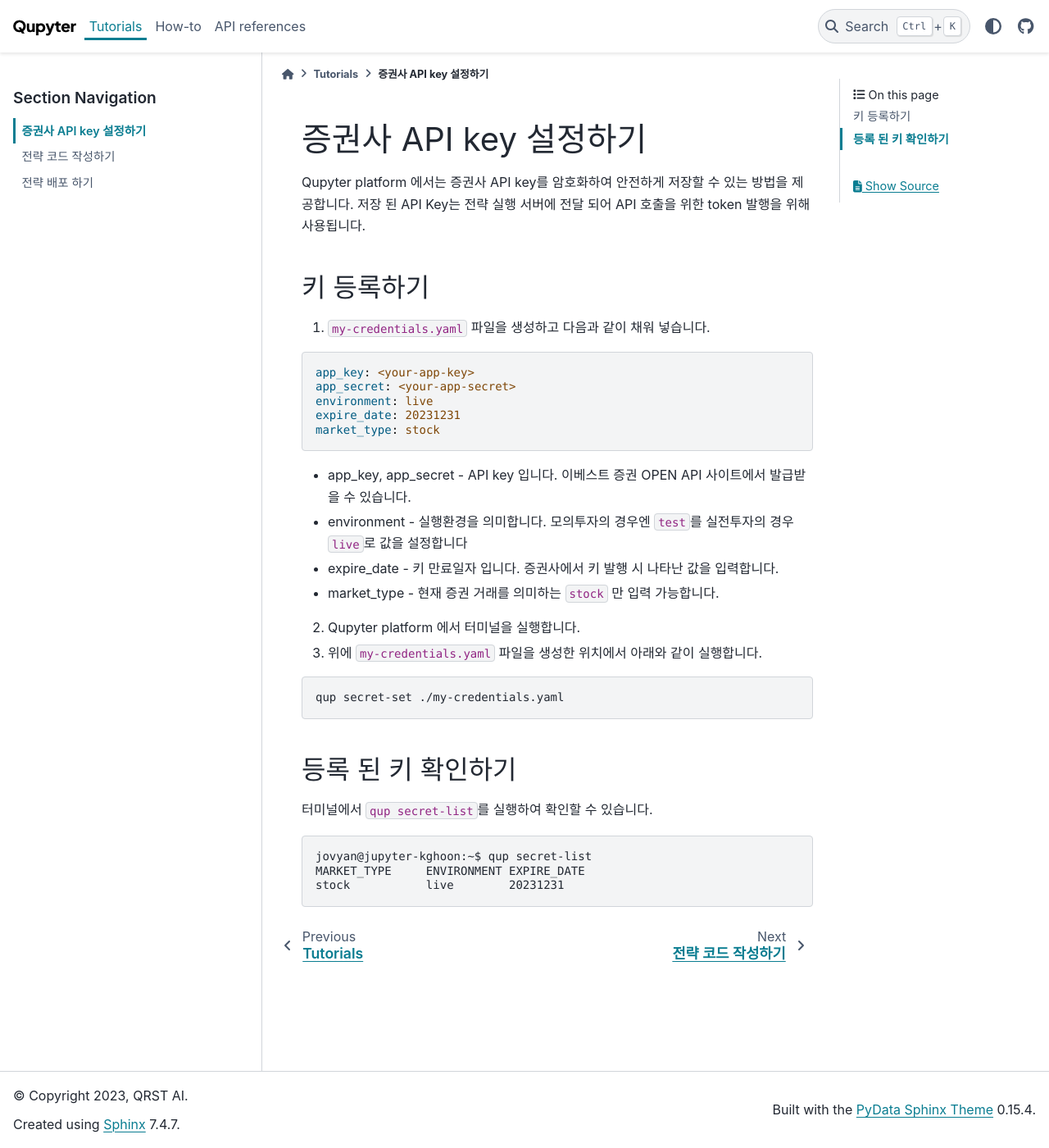
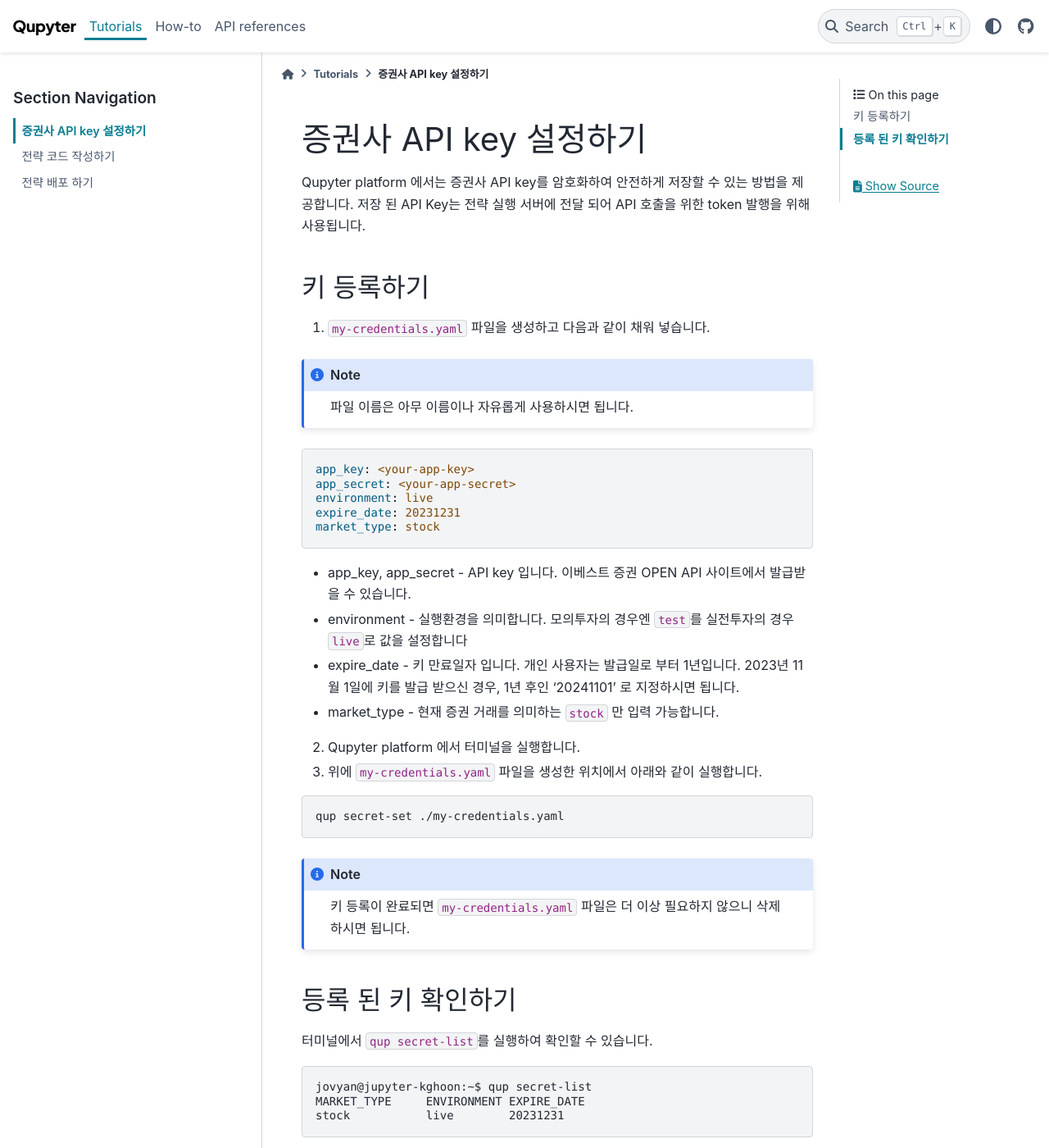
Before and after one commit to qrstai/qupyter, a Sphinx documentation site: the page built from docs/source/tutorials/credentials.md, in a window 1280 px wide and 1400 px high. Shown: the whole window at 82% size. Built offline with Sphinx 7.4.7 and the PyData theme 0.15.4, drawn with Linux system fonts in a browser that asks for light colours.

Commit message:
docs: 키 관리 문서 수정

````diff
--- a/docs/source/tutorials/credentials.md
+++ b/docs/source/tutorials/credentials.md
@@ -7,6 +7,10 @@ Qupyter platform 에서는 증권사 API key를 암호화하여 안전하게 저
 ## 키 등록하기
 
 1. `my-credentials.yaml` 파일을 생성하고 다음과 같이 채워 넣습니다.
+
+```{note}
+   파일 이름은 아무 이름이나 자유롭게 사용하시면 됩니다.
+```
 
 ```yaml
 app_key: <your-app-key>
@@ -18,7 +22,7 @@ market_type: stock
 
 - app_key, app_secret - API key 입니다. 이베스트 증권 OPEN API 사이트에서 발급받을 수 있습니다.
 - environment - 실행환경을 의미합니다. 모의투자의 경우엔 `test`를 실전투자의 경우 `live`로 값을 설정합니다
-- expire_date - 키 만료일자 입니다. 증권사에서 키 발행 시 나타난 값을 입력합니다.
+- expire_date - 키 만료일자 입니다. 개인 사용자는 발급일로 부터 1년입니다. 2023년 11월 1일에 키를 발급 받으신 경우, 1년 후인 '20241101' 로 지정하시면 됩니다.
 - market_type - 현재 증권 거래를 의미하는 `stock` 만 입력 가능합니다.
 
 2. Qupyter platform 에서 터미널을 실행합니다.
@@ -27,6 +31,10 @@ market_type: stock
 
 ```bash
 qup secret-set ./my-credentials.yaml
+```
+
+```{note}
+키 등록이 완료되면 `my-credentials.yaml` 파일은 더 이상 필요하지 않으니 삭제하시면 됩니다.
 ```
 
 ## 등록 된 키 확인하기
````
Also changed, not shown: docs/source/tutorials/deploy.md (+1 -1 lines).
